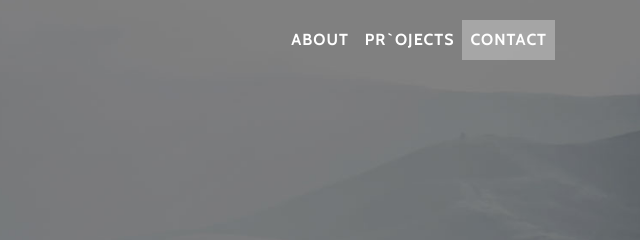
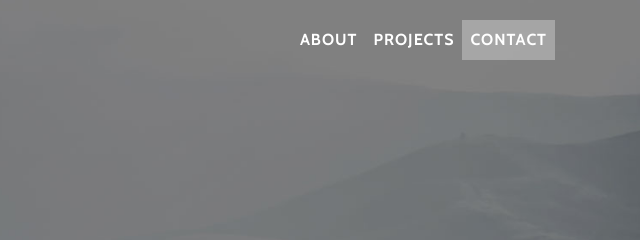
Before and after one commit to robe0809/robe0809.github.io, a website with bundled scripts: page index.html in a window 1280 px wide. Shown: the top 240 px of the page, 640-1280 px from the left. Built offline with nearby package versions, Linux system fonts and the light colour scheme.

Commit message:
fixed typo

```diff
--- a/index.html
+++ b/index.html
@@ -40,7 +40,7 @@
             <a class="nav-link js-scroll-trigger" href="#about">About</a>
           </li>
           <li class="nav-item">
-            <a class="nav-link js-scroll-trigger" href="#download">Pr`ojects</a>
+            <a class="nav-link js-scroll-trigger" href="#download">Projects</a>
           </li>
           <li class="nav-item">
             <a class="nav-link js-scroll-trigger" href="#contact">Contact</a>
```
